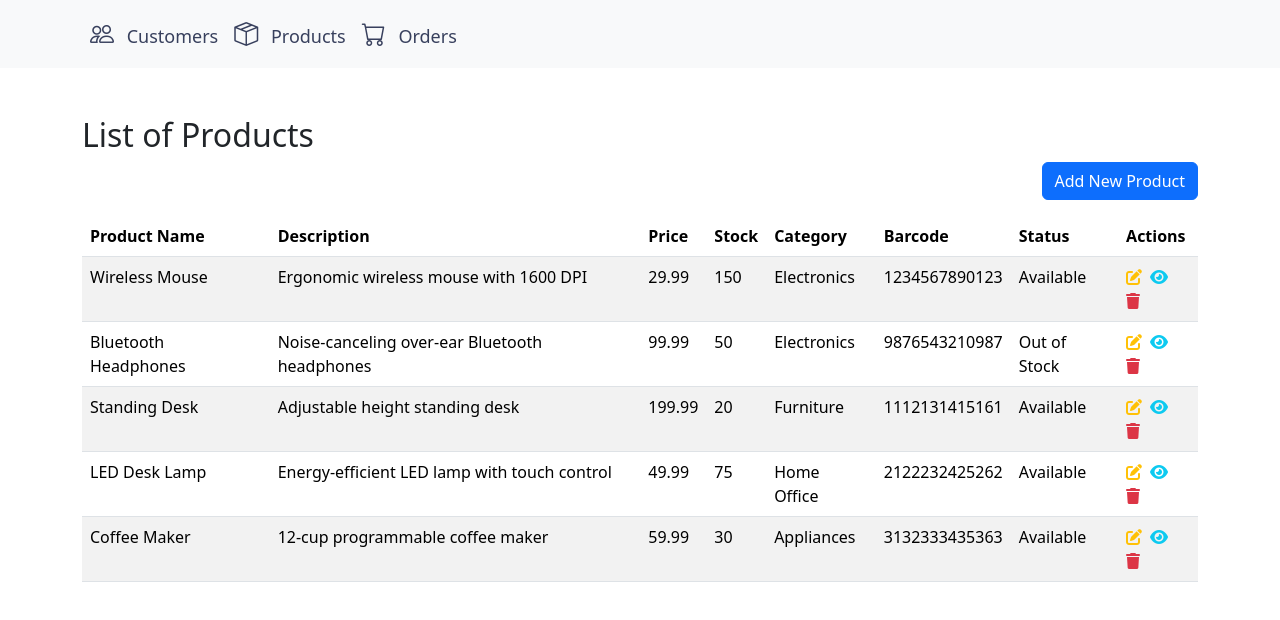
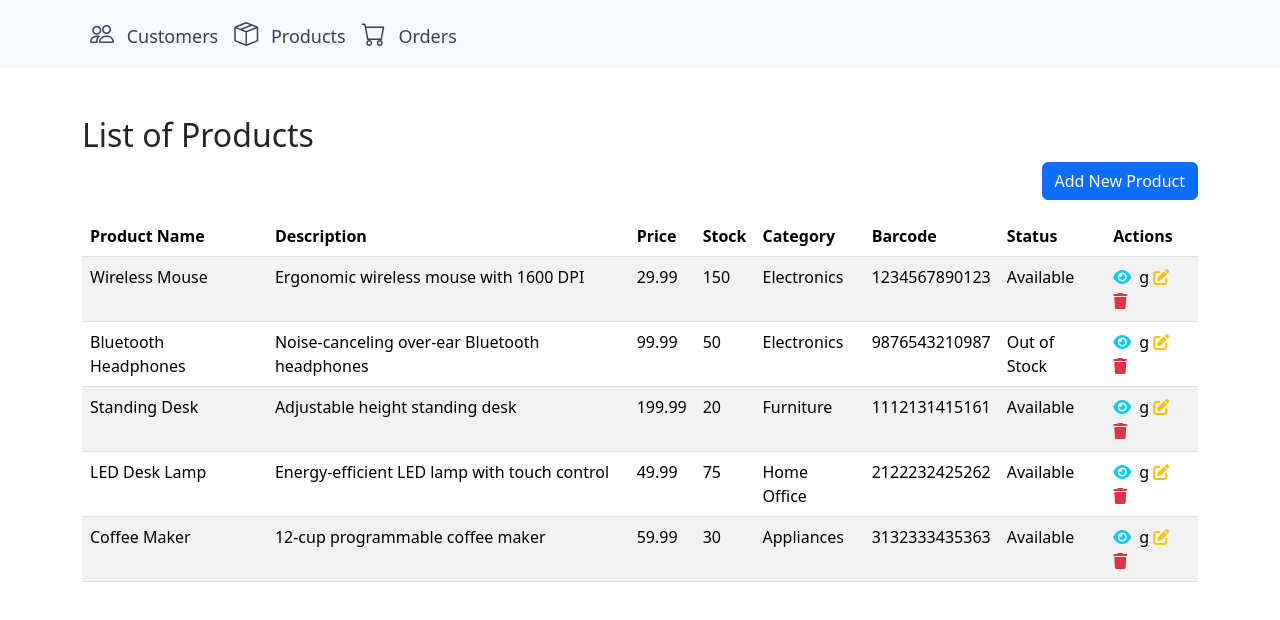
Before and after one commit to NdiayeOusmanaCamara/manager_order, a Vue app: page /Products in a window 1280 px wide. Shown: the top 620 px of the page. Built offline with nearby package versions, Linux system fonts and the light colour scheme.

Commit message:
modify listProduct file

```diff
--- a/src/components/Products/ListProduct.vue
+++ b/src/components/Products/ListProduct.vue
@@ -29,8 +29,8 @@
           <td>{{ product.barcode }}</td>
           <td>{{ product.status }}</td>
           <td>
+            <i @click="openDetailModal(product)" class="fas fa-eye text-info" style="cursor: pointer; margin-right: 8px;"></i>g
             <i @click="openEditModal(product)" class="fas fa-edit text-warning" style="cursor: pointer; margin-right: 8px;"></i>
-            <i @click="openDetailModal(product)" class="fas fa-eye text-info" style="cursor: pointer; margin-right: 8px;"></i>
             <i @click="deleteProduct(product.id)" class="fas fa-trash text-danger" style="cursor: pointer;"></i>
           </td>
         </tr>
```
